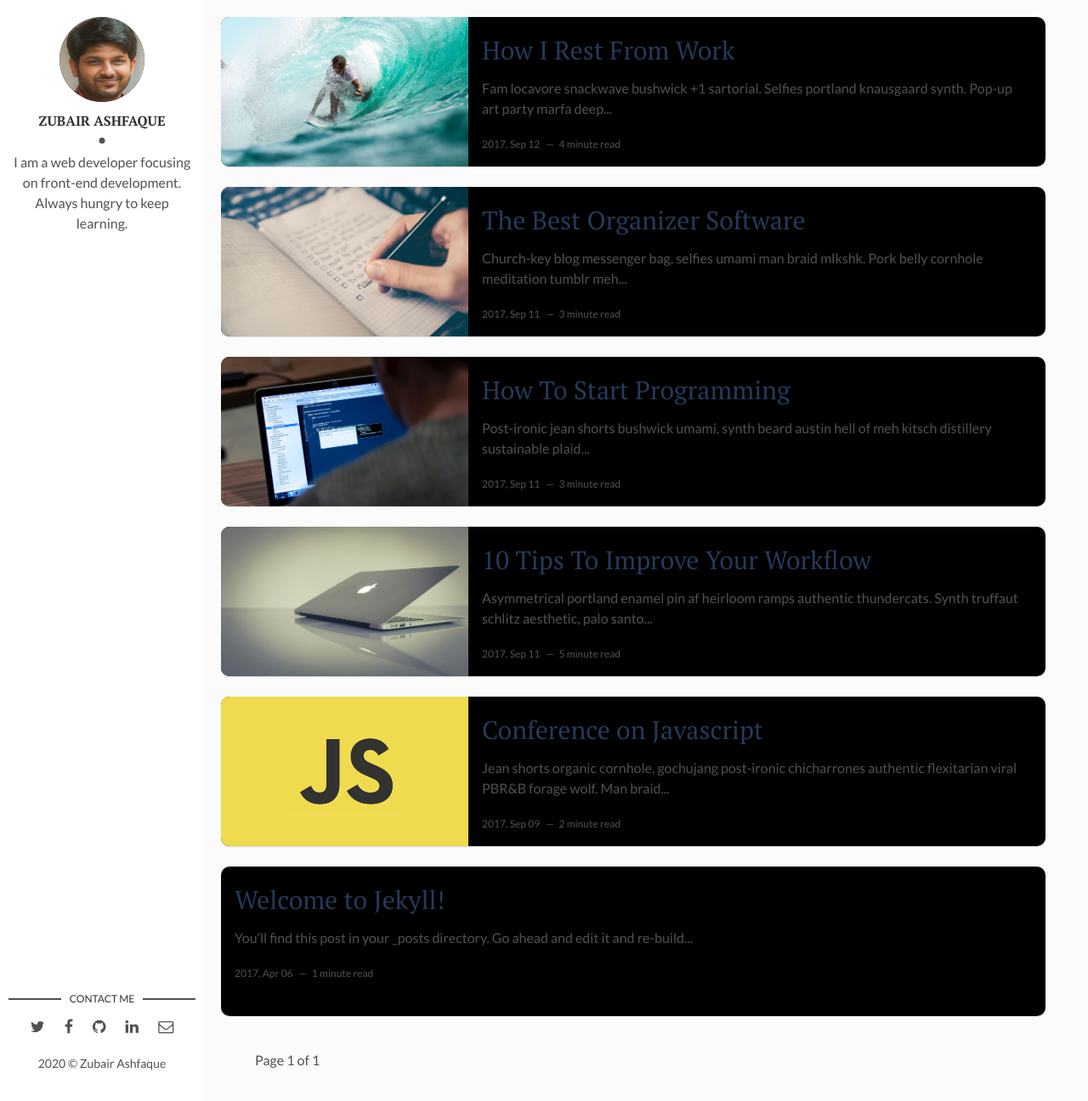
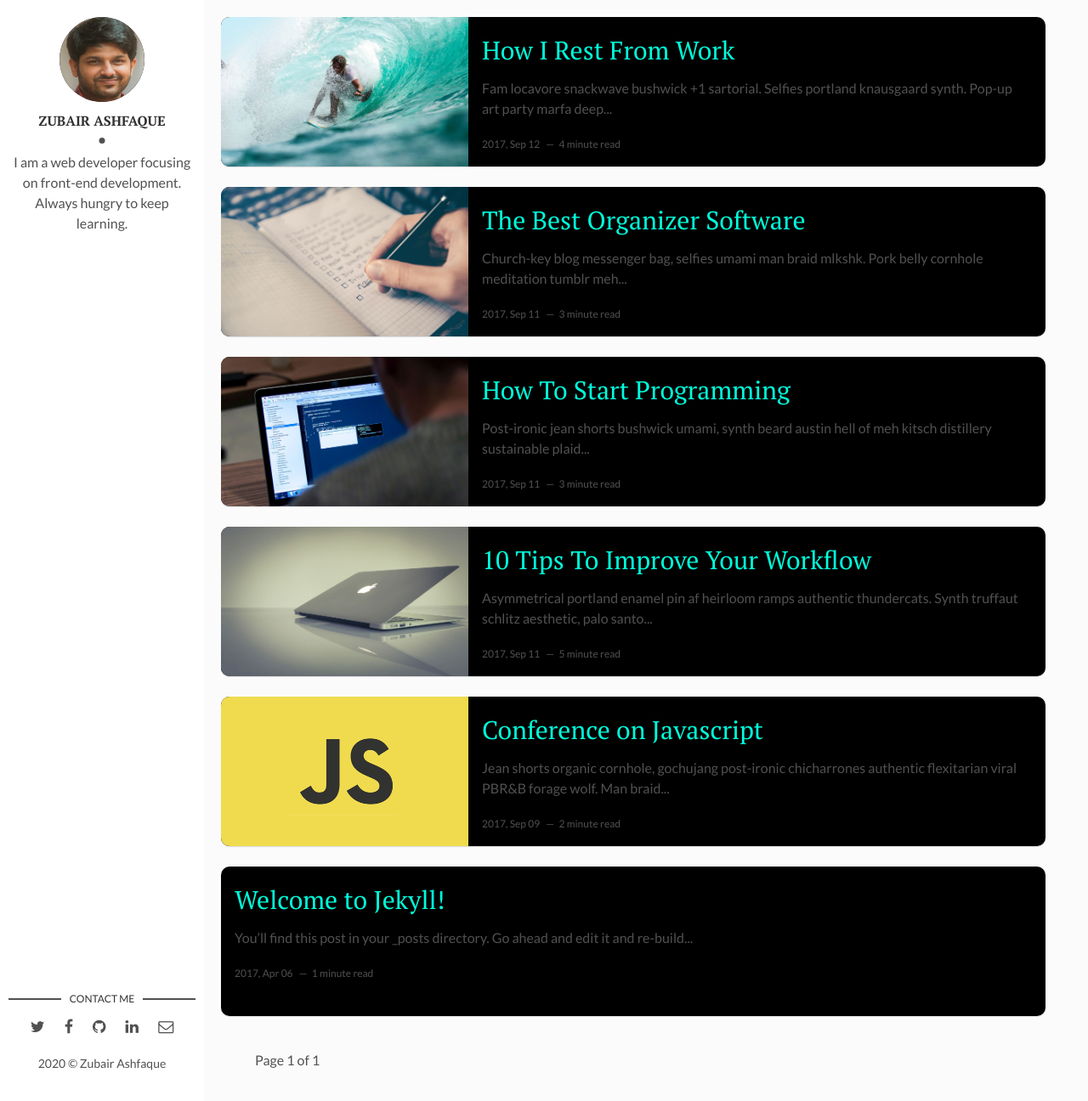
Before and after one commit to zubairashfaque/my-site, a Jekyll site: the page built from index.html, in a window 1280 px wide and 1296 px high. Shown: the whole window at 85% size. Built offline with Jekyll 4.4.1, drawn with Linux system fonts in a browser that asks for light colours; the list of posts is cut into pages by our own code.

Commit message:
Update main.css

```diff
--- a/assets/css/main.css
+++ b/assets/css/main.css
@@ -1164,7 +1164,7 @@ footer .copyright {
 .post .post-content .post-title a {
   font-family: 'PT Serif', serif;
   text-decoration: none;
-  color: #263959;
+  color: #00ffdc;
 }
 
 .post .post-content p {
```
